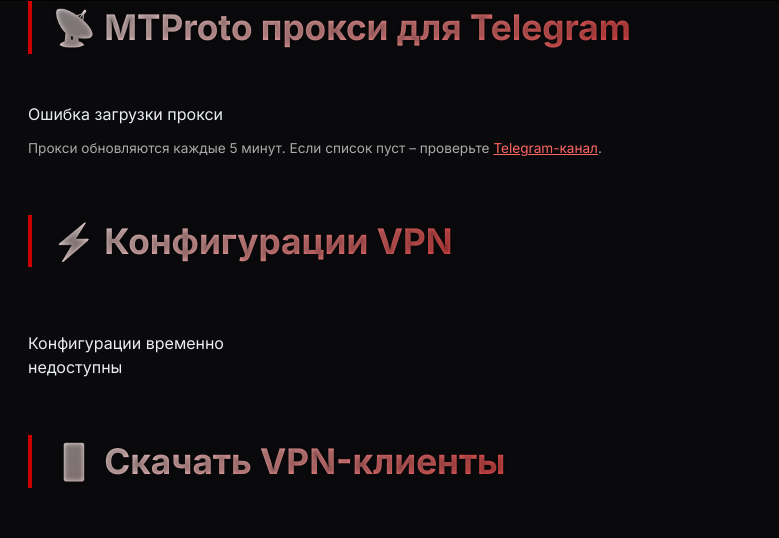
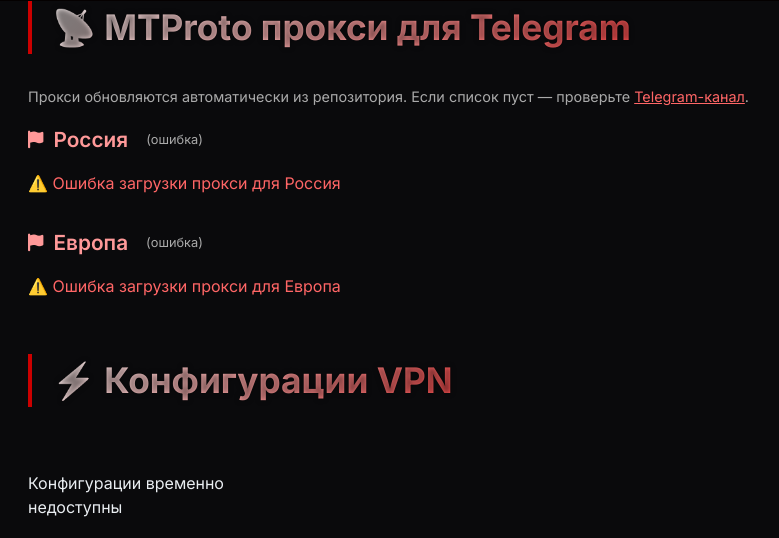
Before and after one commit to kort0881/internet-access-site, a Flask app: page / in a window 1280 px wide. Shown: the part 799-1337 px from the top of the page, without its empty margins (0-779 px from the left). Run offline with Flask 3, Linux system fonts and the light colour scheme; data that the repository does not hold is empty.

Commit message:
Enhance proxy loading and styling in index.html
Updated proxy loading functionality and UI elements.

```diff
--- a/templates/index.html
+++ b/templates/index.html
@@ -49,9 +49,16 @@
         .btn-black:hover { box-shadow: 0 0 12px #660000; border-color: #cc0000; background: #2a2a2a; }
         .btn-link { background: rgba(204, 0, 0, 0.1); border: 1px solid rgba(204, 0, 0, 0.7); color: #ff9999; background: transparent; font-weight: 600; }
         .btn-link:hover { background: rgba(204, 0, 0, 0.3); border-color: #ff3333; color: #fff; }
-        .proxy-grid { display: flex; flex-wrap: wrap; gap: 12px; margin-top: 16px; }
-        .proxy-item { background: rgba(160, 0, 0, 0.25); border: 1px solid rgba(204, 0, 0, 0.7); padding: 8px 18px; border-radius: 60px; color: #ff8888; text-decoration: none; font-weight: 500; transition: 0.2s; display: inline-flex; align-items: center; gap: 8px; font-size: 0.85rem; }
+        .proxy-grid { display: flex; flex-wrap: wrap; gap: 12px; margin-top: 16px; max-height: 400px; overflow-y: auto; padding-right: 8px; }
+        .proxy-grid::-webkit-scrollbar { width: 6px; }
+        .proxy-grid::-webkit-scrollbar-track { background: rgba(255,255,255,0.05); border-radius: 10px; }
+        .proxy-grid::-webkit-scrollbar-thumb { background: #cc0000; border-radius: 10px; }
+        .proxy-item { background: rgba(160, 0, 0, 0.25); border: 1px solid rgba(204, 0, 0, 0.7); padding: 8px 18px; border-radius: 60px; color: #ff8888; text-decoration: none; font-weight: 500; transition: 0.2s; display: inline-flex; align-items: center; gap: 8px; font-size: 0.85rem; word-break: break-all; }
         .proxy-item:hover { background: rgba(204, 0, 0, 0.5); transform: translateY(-2px); box-shadow: 0 8px 20px rgba(204, 0, 0, 0.4); color: #fff; }
+        .proxy-region-block { margin-bottom: 32px; }
+        .proxy-region-title { font-size: 1.3rem; font-weight: 600; color: #ff9999; margin-bottom: 12px; display: flex; align-items: center; gap: 10px; }
+        .proxy-region-title i { font-size: 1.1rem; }
+        .proxy-count { font-size: 0.8rem; color: #aaa; font-weight: 400; margin-left: 8px; }
         .apps-grid { display: flex; flex-wrap: wrap; gap: 24px; justify-content: center; margin: 40px 0; }
         .app-card { padding: 24px; width: 240px; text-align: center; }
         .app-icon { font-size: 42px; margin-bottom: 12px; color: #ff6666; }
@@ -80,6 +87,8 @@
         }
         .faq-item h3 { color: #ff6666; font-size: 1.2rem; margin-bottom: 8px; }
         .faq-item p { color: #ddd; line-height: 1.6; }
+        .proxy-loading { color: #aaa; font-style: italic; }
+        .proxy-error { color: #ff6666; }
     </style>
 </head>
 <body>
@@ -126,13 +135,31 @@
             <p style="font-size:0.9rem;">Сайт собирает рабочие VPN-настройки: VLESS, V2Ray, Hysteria, Trojan, VMess, Shadowsocks. Быстрый доступ к заблокированным сайтам и мессенджерам.</p>
         </div>
 
+        <!-- ===== MTProto ПРОКСИ ===== -->
         <div class="section">
             <h2 class="section-title">📡 MTProto прокси для Telegram</h2>
-            <div id="proxy-list" class="proxy-grid">Загружаем прокси...</div>
-            <p style="color:#aaa; margin-top:12px; font-size:0.85rem;">
-                Прокси обновляются каждые 5 минут. Если список пуст – проверьте
+            <p style="color:#aaa; margin-bottom:16px; font-size:0.9rem;">
+                Прокси обновляются автоматически из репозитория. Если список пуст — проверьте
                 <a href="https://t.me/vlesstrojan" style="color:#ff6666;">Telegram-канал</a>.
             </p>
+
+            <!-- RU -->
+            <div class="proxy-region-block">
+                <div class="proxy-region-title">
+                    <i class="fas fa-flag"></i> Россия
+                    <span class="proxy-count" id="ru-count"></span>
+                </div>
+                <div id="proxy-ru" class="proxy-grid"><span class="proxy-loading">Загружаем прокси для России...</span></div>
+            </div>
+
+            <!-- EU -->
+            <div class="proxy-region-block">
+                <div class="proxy-region-title">
+                    <i class="fas fa-flag"></i> Европа
+                    <span class="proxy-count" id="eu-count"></span>
+                </div>
+                <div id="proxy-eu" class="proxy-grid"><span class="proxy-loading">Загружаем прокси для Европы...</span></div>
+            </div>
         </div>
 
         <div class="section">
@@ -266,30 +293,71 @@
             btn.onclick = () => copyToClipboard(btn, url);
         });
 
-        // ===== ЗАГРУЗКА ПРОКСИ =====
+        // ===== ЗАГРУЗКА ПРОКСИ (НОВАЯ ВЕРСИЯ) =====
         async function loadProxies() {
-            const container = document.getElementById('proxy-list');
-            if (!container) return;
+            const ruContainer = document.getElementById('proxy-ru');
+            const euContainer = document.getElementById('proxy-eu');
+            const ruCount = document.getElementById('ru-count');
+            const euCount = document.getElementById('eu-count');
+
+            // Файлы для загрузки
+            const sources = [
+                {
+                    url: 'https://raw.githubusercontent.com/kort0881/telegram-proxy-collector/main/verified/proxy_ru_verified.txt',
+                    container: ruContainer,
+                    countEl: ruCount,
+                    label: 'Россия'
+                },
+                {
+                    url: 'https://raw.githubusercontent.com/kort0881/telegram-proxy-collector/main/verified/proxy_eu_verified.txt',
+                    container: euContainer,
+                    countEl: euCount,
+                    label: 'Европа'
+                }
+            ];
+
+            for (const src of sources) {
                 try {
-                const url = 'https://raw.githubusercontent.com/kort0881/telegram-proxy-collector/main/verified/proxy_links_tme_clean.txt?ts=' + Date.now();
-                const resp = await fetch(url);
-                if (!resp.ok) throw new Error();
+                    const resp = await fetch(src.url + '?ts=' + Date.now());
+                    if (!resp.ok) throw new Error(`HTTP ${resp.status}`);
                     const text = await resp.text();
-                const lines = text.split('\n').map(l => l.trim()).filter(l => l && l.startsWith('https://t.me/proxy'));
-                if (lines.length === 0) { container.innerHTML = '<div>Прокси пока нет</div>'; return; }
-                container.innerHTML = '';
-                lines.forEach((link, idx) => {
+
+                    // Извлекаем все ссылки tg://proxy из текста
+                    const matches = text.match(/tg:\/\/proxy\?[^\s]+/g);
+                    const links = matches ? matches.filter(l => l.startsWith('tg://proxy')) : [];
+
+                    src.container.innerHTML = '';
+                    if (links.length === 0) {
+                        src.container.innerHTML = '<span class="proxy-error">😕 Прокси для этого региона пока нет</span>';
+                        if (src.countEl) src.countEl.textContent = '(0)';
+                        continue;
+                    }
+
+                    // Показываем ссылки как кликабельные элементы
+                    links.forEach((link, idx) => {
                         const a = document.createElement('a');
                         a.href = link;
-                    a.textContent = `🔌 Прокси #${idx+1}`;
+                        a.textContent = `🔌 Прокси #${idx + 1}`;
                         a.className = 'proxy-item';
                         a.target = '_blank';
-                    container.appendChild(a);
+                        // Добавляем всплывающую подсказку с полной ссылкой
+                        a.title = link;
+                        src.container.appendChild(a);
                     });
-            } catch(e) {
-                container.innerHTML = '<div>Ошибка загрузки прокси</div>';
+
+                    if (src.countEl) {
+                        src.countEl.textContent = `(${links.length})`;
+                    }
+
+                } catch (e) {
+                    console.error('Ошибка загрузки прокси для', src.label, e);
+                    src.container.innerHTML = `<span class="proxy-error">⚠️ Ошибка загрузки прокси для ${src.label}</span>`;
+                    if (src.countEl) src.countEl.textContent = '(ошибка)';
                 }
             }
+        }
+
+        // Запускаем загрузку при открытии страницы
         loadProxies();
     </script>
 </body>
```
Lines whose indentation alone changed are shown as unchanged.
